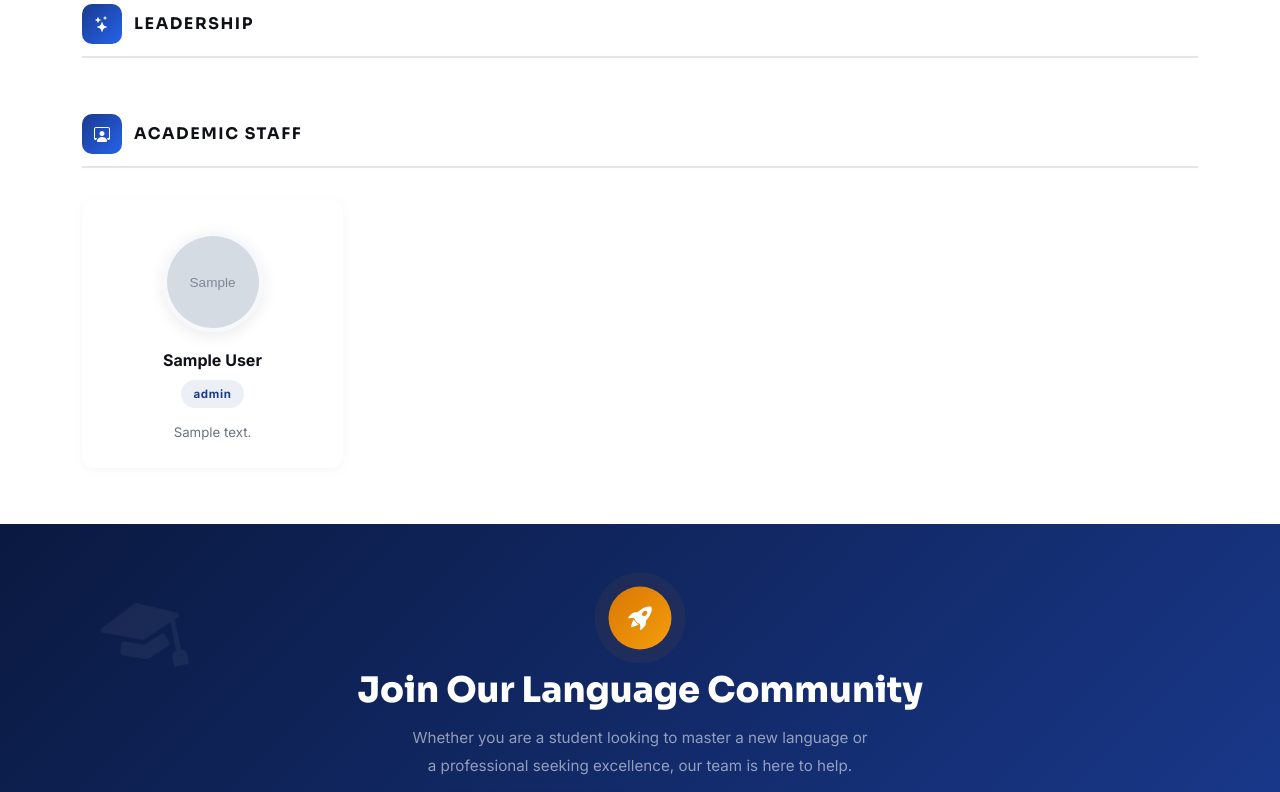
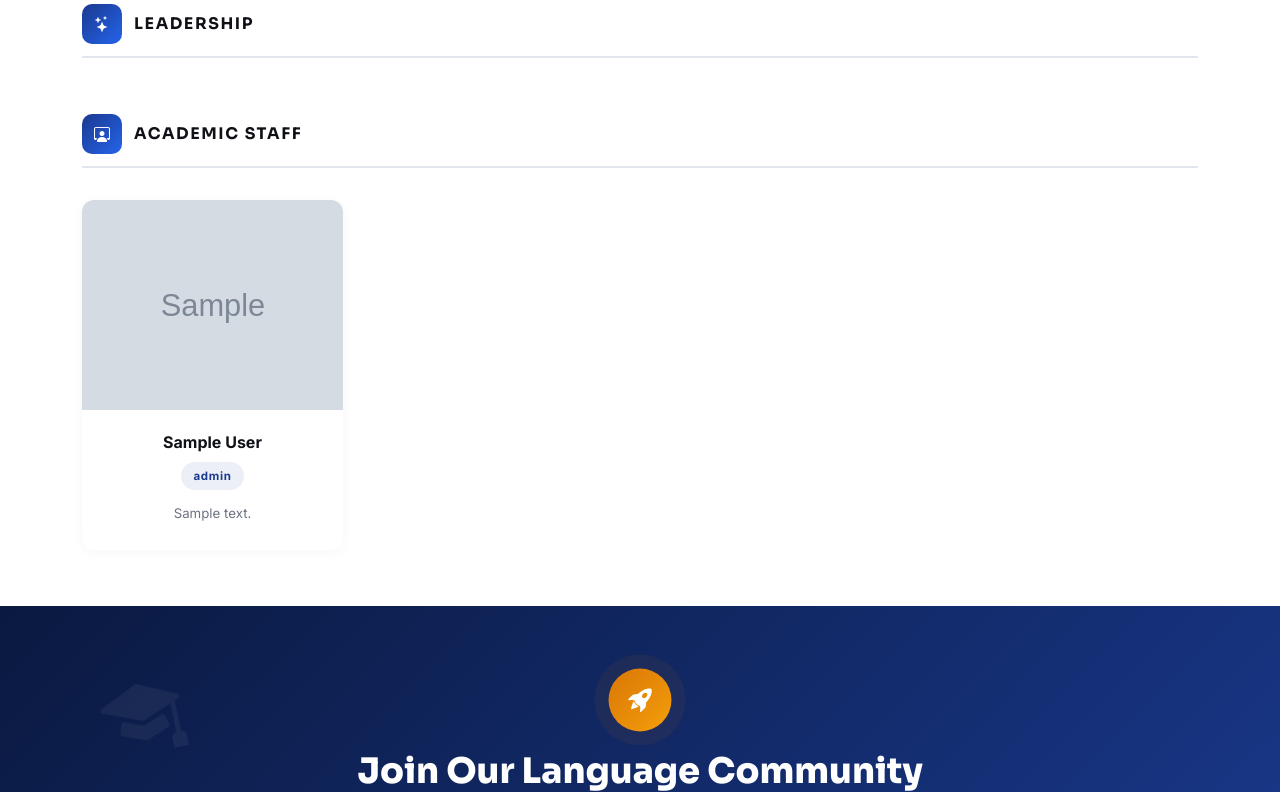
Before and after one commit to ahmadshanti/lrc-nnu, a Django app: template templates/main/team.html in a window 1280 px wide. Shown: the part 462-1254 px from the top of the page. Run offline with Django 5.2, Linux system fonts and the light colour scheme; the template is opened without the code that fills it: values that come from a table or form of the project are taken from there, others are empty; tables that the repository leaves empty hold one stand-in row (values such as "Sample post"); grey boxes marked "Sample" are stand-in pictures.

Commit message:
Refactor sponsors as standalone model, add EventSection, improve team page
- Replace EventSponsor inline with Sponsor M2M (upload once, reuse across events)
- Add EventSection model for multiple content sections per event
- Team page: full-width staff photos (rectangular) + Read More bio toggle

Co-Authored-By: Claude Sonnet 4.6 <noreply@anthropic.com>

```diff
--- a/main/models.py
+++ b/main/models.py
@@ -265,6 +265,7 @@ class Event(models.Model):
     stat4_number = models.CharField('Stat 4 Number', max_length=20, blank=True)
     stat4_label_ar = models.CharField('Stat 4 Label (AR)', max_length=100, blank=True)
     stat4_label_en = models.CharField('Stat 4 Label (EN)', max_length=100, blank=True)
+    sponsors = models.ManyToManyField('Sponsor', blank=True, verbose_name='Sponsors')
 
     class Meta:
         verbose_name = 'Event'
@@ -293,6 +294,30 @@ class Event(models.Model):
     def stat4_label(self): return _pick(self.stat4_label_ar, self.stat4_label_en)
     @property
     def has_stats(self): return bool(self.stat1_number)
+
+
+class EventSection(models.Model):
+    event = models.ForeignKey('Event', on_delete=models.CASCADE, related_name='sections')
+    title_ar = models.CharField('Section Title (AR)', max_length=200)
+    title_en = models.CharField('Section Title (EN)', max_length=200)
+    content_ar = models.TextField('Content (AR)')
+    content_en = models.TextField('Content (EN)')
+    icon = models.CharField('Bootstrap Icon', max_length=60, blank=True,
+                            help_text='e.g. bi-star-fill, bi-globe2, bi-people-fill')
+    order = models.PositiveIntegerField('Order', default=0)
+
+    class Meta:
+        verbose_name = 'Event Section'
+        verbose_name_plural = 'Event Sections'
+        ordering = ['order']
+
+    def __str__(self):
+        return self.title_en or self.title_ar
+
+    @property
+    def title(self): return _pick(self.title_ar, self.title_en)
+    @property
+    def content(self): return _pick(self.content_ar, self.content_en)
 
 
 class EventQuote(models.Model):
@@ -329,17 +354,16 @@ class EventImage(models.Model):
         return f'{self.event} — Image {self.order}'
 
 
-class EventSponsor(models.Model):
-    event = models.ForeignKey(Event, on_delete=models.CASCADE, related_name='sponsors')
+class Sponsor(models.Model):
     name = models.CharField('Sponsor Name', max_length=200)
     logo = models.ImageField('Logo', upload_to='sponsors/')
     url = models.URLField('Website', blank=True)
     order = models.PositiveIntegerField('Order', default=0)
 
     class Meta:
-        verbose_name = 'Event Sponsor'
-        verbose_name_plural = 'Event Sponsors'
-        ordering = ['order']
+        verbose_name = 'Sponsor'
+        verbose_name_plural = 'Sponsors'
+        ordering = ['order', 'name']
 
     def __str__(self):
         return self.name
--- a/templates/main/team.html
+++ b/templates/main/team.html
@@ -59,7 +59,7 @@
 /* ── Staff card ───────────────────────────────────────── */
 .staff-card {
     text-align: center;
-    padding: 2rem 1.2rem 1.5rem;
+    padding: 0 0 1.5rem;
     border-radius: 12px;
     background: #fff;
     box-shadow: 0 2px 12px rgba(0,0,0,.04);
@@ -68,11 +68,11 @@
     transition: transform .35s ease, box-shadow .35s ease;
     overflow: hidden;
 }
-.staff-card::before {
+.staff-card::after {
     content: '';
     position: absolute;
-    top: 0; left: 0; right: 0;
-    height: 4px;
+    bottom: 0; left: 0; right: 0;
+    height: 3px;
     background: linear-gradient(90deg, var(--blue), var(--orange));
     transform: scaleX(0);
     transition: transform .35s ease;
@@ -81,41 +81,40 @@
     transform: translateY(-8px);
     box-shadow: 0 16px 40px rgba(0,0,0,.1);
 }
-.staff-card:hover::before {
+.staff-card:hover::after {
     transform: scaleX(1);
 }
-.staff-avatar {
-    width: 100px;
-    height: 100px;
-    border-radius: 50%;
+.staff-img-wrap {
+    width: 100%;
+    height: 210px;
+    overflow: hidden;
+    margin-bottom: 1.1rem;
+}
+.staff-card-img {
+    width: 100%;
+    height: 100%;
     object-fit: cover;
-    margin: 0 auto .9rem;
+    object-position: top center;
     display: block;
-    border: 4px solid var(--bg-alt);
-    box-shadow: 0 4px 16px rgba(0,0,0,.08);
-    transition: transform .4s ease, box-shadow .4s ease;
+    transition: transform .5s ease;
 }
-.staff-card:hover .staff-avatar {
-    transform: scale(1.08);
-    box-shadow: 0 8px 24px rgba(26,58,143,.2);
+.staff-card:hover .staff-card-img {
+    transform: scale(1.06);
+}
+.staff-card-info {
+    padding: 0 1.1rem;
 }
 .staff-avatar-ph {
-    width: 100px;
-    height: 100px;
-    border-radius: 50%;
-    margin: 0 auto .9rem;
+    width: 100%;
+    height: 210px;
     display: flex;
     align-items: center;
     justify-content: center;
     background: linear-gradient(135deg, var(--blue), #2563eb);
-    font-size: 1.8rem;
+    font-size: 2.5rem;
     font-weight: 800;
-    color: #fff;
-    box-shadow: 0 4px 16px rgba(26,58,143,.2);
-    transition: transform .4s ease;
-}
-.staff-card:hover .staff-avatar-ph {
-    transform: scale(1.08);
+    color: rgba(255,255,255,.4);
+    margin-bottom: 1.1rem;
 }
 
 /* ── Section divider ──────────────────────────────────── */
@@ -198,9 +197,19 @@
                             {{ member.role }}
                         </div>
                         {% if member.bio %}
-                        <p style="font-size:.85rem;color:var(--text-muted);line-height:1.8;margin:0;">
+                        <p id="bio-{{ member.pk }}" style="font-size:.85rem;color:var(--text-muted);line-height:1.8;margin:0 0 .5rem;"
+                           data-short="{{ member.bio|truncatechars:150 }}"
+                           data-full="{{ member.bio }}">
                             {{ member.bio|truncatechars:150 }}
                         </p>
+                        {% if member.bio|length > 149 %}
+                        <button onclick="toggleBio('{{ member.pk }}', this)"
+                                style="background:none;border:none;padding:0;cursor:pointer;
+                                       font-size:.8rem;font-weight:700;color:var(--blue);
+                                       display:inline-flex;align-items:center;gap:.25rem;">
+                            {% trans "Read More" %} <i class="bi bi-chevron-down"></i>
+                        </button>
+                        {% endif %}
                         {% endif %}
                     </div>
                 </div>
@@ -225,10 +234,13 @@
             <div class="col-sm-6 col-md-4 col-lg-3 reveal">
                 <div class="staff-card">
                     {% if member.image %}
-                    <img src="{{ member.image.url }}" alt="{{ member.name }}" class="staff-avatar">
+                    <div class="staff-img-wrap">
+                        <img src="{{ member.image.url }}" alt="{{ member.name }}" class="staff-card-img">
+                    </div>
                     {% else %}
                     <div class="staff-avatar-ph">{{ member.name|first|upper }}</div>
                     {% endif %}
+                    <div class="staff-card-info">
                         <div style="font-weight:700;font-size:1rem;color:var(--text);margin-bottom:.25rem;">
                             {{ member.name }}
                         </div>
@@ -239,9 +251,10 @@
                         </div>
                         {% if member.bio %}
                         <p style="font-size:.83rem;color:var(--text-muted);line-height:1.75;margin:0;">
-                        {{ member.bio|truncatechars:100 }}
+                            {{ member.bio }}
                         </p>
                         {% endif %}
+                    </div>
                 </div>
             </div>
             {% endif %}
@@ -298,3 +311,23 @@
 </section>
 
 {% endblock %}
+
+{% block extra_js %}
+<script>
+function toggleBio(pk, btn) {
+    var p = document.getElementById('bio-' + pk);
+    var icon = btn.querySelector('i');
+    if (btn.dataset.open === '1') {
+        p.textContent = p.dataset.short;
+        btn.dataset.open = '0';
+        btn.childNodes[0].textContent = ' {% trans "Read More" %} ';
+        icon.className = 'bi bi-chevron-down';
+    } else {
+        p.textContent = p.dataset.full;
+        btn.dataset.open = '1';
+        btn.childNodes[0].textContent = ' {% trans "Read Less" %} ';
+        icon.className = 'bi bi-chevron-up';
+    }
+}
+</script>
+{% endblock %}
```
Also changed, not shown: main/admin.py (+18 -7 lines), templates/main/event_detail.html (+42 -0 lines), main/migrations/0007_sponsor_model_m2m.py (added), main/migrations/0008_event_section.py (added). Lines whose indentation alone changed are shown as unchanged.
